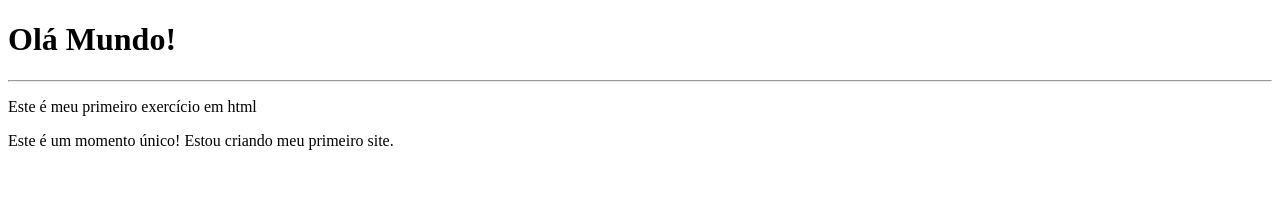
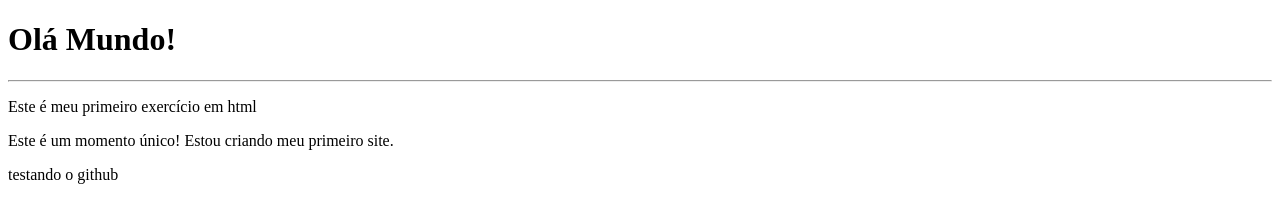
Before and after one commit to RicardoAlvim7/html-css, a plain HTML site: page Exercicios/ex001/index.html in a window 1280 px wide. Drawn offline with Linux system fonts and the light colour scheme.

Commit message:
Update index.html

```diff
--- a/Exercicios/ex001/index.html
+++ b/Exercicios/ex001/index.html
@@ -11,5 +11,7 @@
     <p>Este é meu primeiro exercício em html</p>
 
     <p>Este é um momento único! Estou criando meu primeiro site.</p>
+
+    <p>testando o github</p>
 </body>
 </html>
```
